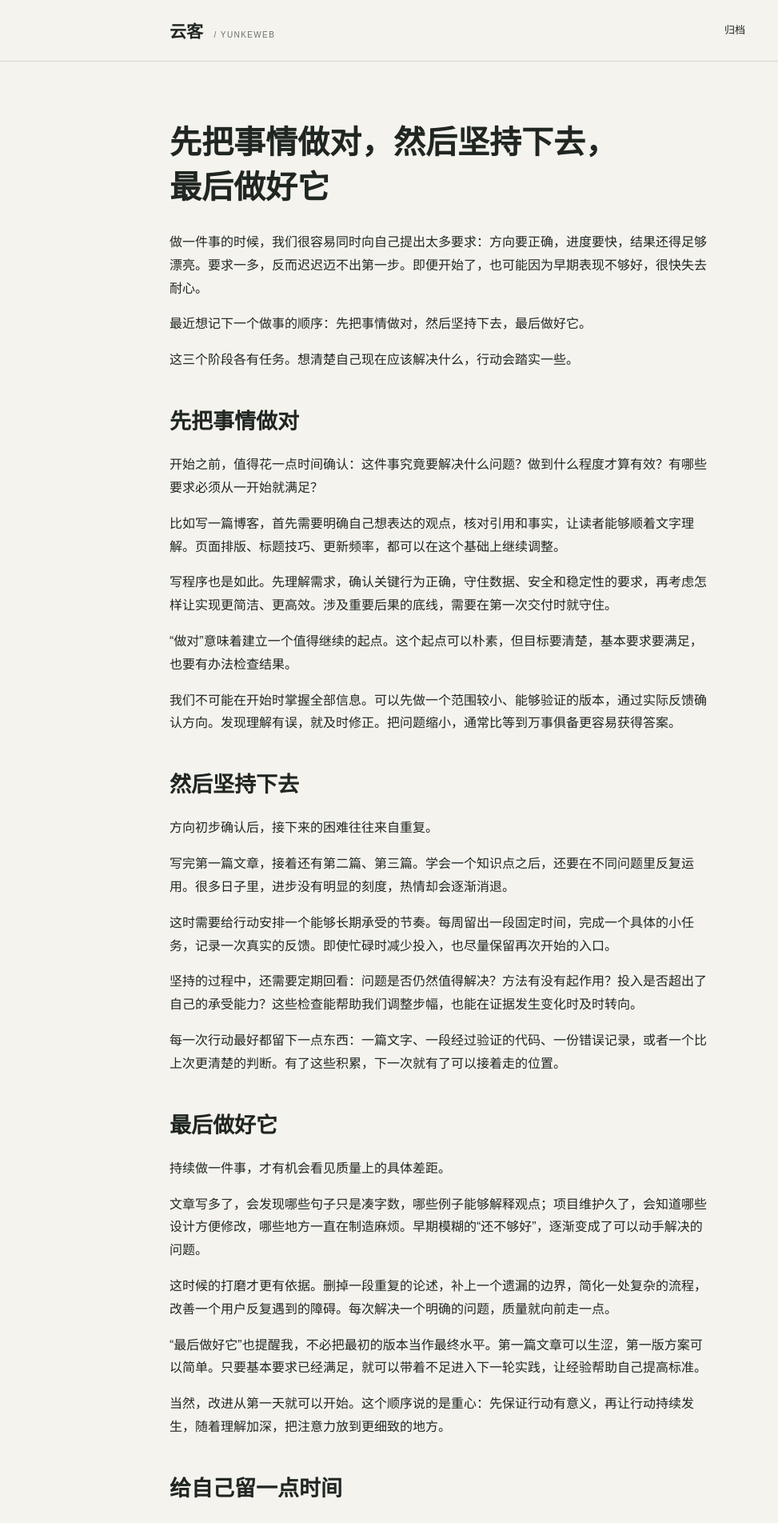
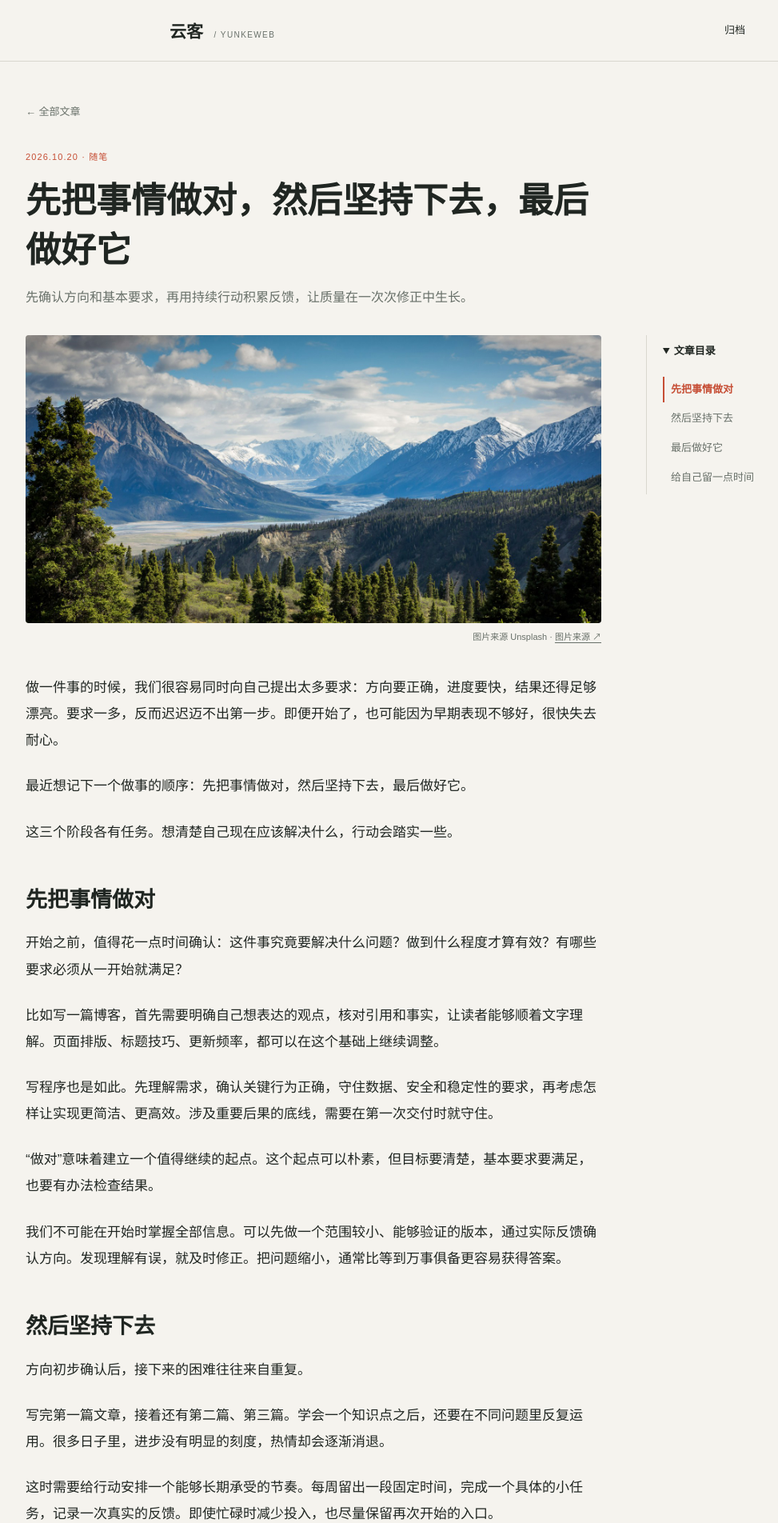
Before and after one commit to yunkeweb/blog, a Jekyll site: the page built from _posts/2026-10-20-do-it-right-keep-going-make-it-better.md, in a window 1280 px wide. Shown: the top 1904 px of the page at 80% size, without its empty margins (68-1041 px from the left). Built offline with Jekyll 4.4.1, drawn with Linux system fonts in a browser that asks for light colours.

Commit message:
feat: improve article pages with cover and sticky table of contents

```diff
--- a/_layouts/default.html
+++ b/_layouts/default.html
@@ -19,7 +19,7 @@
       </div>
     </header>
 
-    <main class="wrap">
+    <main class="wrap{% if page.layout == 'post' %} post-wrap{% endif %}">
       {{ content }}
     </main>
 
--- /dev/null
+++ b/_layouts/post.html
@@ -0,0 +1,34 @@
+---
+layout: default
+---
+
+<article class="post-page">
+  <header class="post-header">
+    <a class="post-back" href="/articles/">← 全部文章</a>
+    <p class="post-meta"><time datetime="{{ page.date | date_to_xmlschema }}">{{ page.date | date: "%Y.%m.%d" }}</time>{% if page.categories.size > 0 %} · {{ page.categories | join: " / " }}{% endif %}</p>
+    <h1>{{ page.title | escape }}</h1>
+    {% if page.description %}<p class="post-description">{{ page.description | escape }}</p>{% endif %}
+  </header>
+
+  <div class="post-layout">
+    <aside class="post-sidebar" hidden>
+      <details class="post-toc">
+        <summary>文章目录</summary>
+        <nav aria-label="文章目录"><ol id="post-toc-list"></ol></nav>
+      </details>
+    </aside>
+
+    <div class="post-main">
+      {% if page.cover %}
+      <figure class="post-cover">
+        <img src="{{ page.cover | relative_url }}" alt="{{ page.cover_alt | default: '' | escape }}" width="1600" height="800" fetchpriority="high">
+        {% if page.cover_credit %}<figcaption>{{ page.cover_credit | escape }}{% if page.cover_source %} · <a href="{{ page.cover_source | escape }}" rel="noopener noreferrer" target="_blank">图片来源 ↗</a>{% endif %}</figcaption>{% endif %}
+      </figure>
+      {% endif %}
+      <div class="post-content">{{ content }}</div>
+      <div class="post-end"><span>感谢阅读</span><a href="/articles/">浏览更多文章 →</a></div>
+    </div>
+  </div>
+</article>
+
+<script src="{{ '/assets/js/post.js' | relative_url }}" defer></script>
--- a/_posts/2026-10-20-do-it-right-keep-going-make-it-better.md
+++ b/_posts/2026-10-20-do-it-right-keep-going-make-it-better.md
@@ -1,12 +1,14 @@
 ---
-layout: default
+layout: post
 title: "先把事情做对，然后坚持下去，最后做好它"
 date: 2026-10-20 23:20:00 +0800
 categories: [随笔]
 description: "先确认方向和基本要求，再用持续行动积累反馈，让质量在一次次修正中生长。"
+cover: /assets/images/article-cover.jpg
+cover_alt: "云雾之间，阳光照亮连绵的山峰。"
+cover_credit: "图片来源 Unsplash"
+cover_source: https://unsplash.com/photos/twukN12EN7c
 ---
-
-# 先把事情做对，然后坚持下去，最后做好它
 
 做一件事的时候，我们很容易同时向自己提出太多要求：方向要正确，进度要快，结果还得足够漂亮。要求一多，反而迟迟迈不出第一步。即便开始了，也可能因为早期表现不够好，很快失去耐心。
 
--- a/assets/css/style.css
+++ b/assets/css/style.css
@@ -43,4 +43,64 @@ main > h2 { font-size: 27px; margin-top: 42px; }
 .archive-item h3 { margin: 0; font-size: 20px; }
 .archive-item p { color: var(--muted); font-size: 14px; margin: 4px 0 0; }
 .site-footer { margin-top: 84px; padding: 27px 0; border-top: 1px solid var(--line); color: var(--muted); font-size: 12px; }
+
+/* Article reading layout. */
+.post-wrap { width: min(1080px, calc(100% - 40px)); }
+.post-page { padding-top: 48px; }
+.post-header { max-width: 720px; margin-bottom: 32px; }
+.post-back { display: inline-block; color: var(--muted); font-size: 13px; margin-bottom: 36px; }
+.post-header h1 { max-width: none; font-size: 44px; margin: 12px 0 16px; }
+.post-description { margin: 0; color: var(--muted); font-size: 16px; }
+.post-layout { display: grid; grid-template-columns: minmax(0, 720px) minmax(0, 1fr); gap: 56px; align-items: start; }
+.post-main { grid-column: 1; grid-row: 1; min-width: 0; }
+.post-sidebar { grid-column: 2; grid-row: 1; position: sticky; top: 32px; }
+.post-sidebar[hidden] { display: none; }
+.post-toc { border-left: 1px solid var(--line); padding-left: 20px; }
+.post-toc summary { font-size: 13px; font-weight: 700; cursor: pointer; padding: 8px 0; }
+.post-toc nav { display: block; max-height: calc(100dvh - 130px); overflow-y: auto; margin-top: 12px; }
+.post-toc ol { list-style: none; padding: 0; margin: 0; }
+.post-toc li { margin: 0 0 4px; }
+.post-toc a { display: block; padding: 6px 8px; border-left: 2px solid transparent; color: var(--muted); font-size: 13px; line-height: 1.6; overflow-wrap: anywhere; }
+.post-toc a:hover { color: var(--accent); }
+.post-toc a[aria-current] { color: var(--accent); border-left-color: var(--accent); font-weight: 700; }
+.post-toc .toc-subheading { padding-left: 12px; }
+.post-cover { margin: 0 0 36px; }
+.post-cover img { display: block; width: 100%; height: auto; aspect-ratio: 2 / 1; object-fit: cover; border-radius: 4px; }
+.post-cover figcaption { margin-top: 8px; text-align: right; color: var(--muted); font-size: 11px; }
+.post-cover figcaption a { text-decoration: underline; text-underline-offset: 3px; }
+.post-content { font-size: 17px; line-height: 1.95; overflow-wrap: anywhere; }
+.post-content > :first-child { margin-top: 0; }
+.post-content p { margin: 0 0 24px; }
+.post-content h2 { font-size: 27px; margin: 48px 0 20px; }
+.post-content h3 { font-size: 21px; margin: 32px 0 16px; }
+.post-content h2, .post-content h3 { scroll-margin-top: 32px; }
+.post-content a { color: var(--accent); text-decoration: underline; text-underline-offset: 4px; }
+.post-content ul, .post-content ol { padding-left: 24px; }
+.post-content li { margin: 8px 0; }
+.post-content blockquote { margin: 28px 0; padding: 4px 0 4px 24px; border-left: 3px solid var(--accent); color: var(--muted); }
+.post-content blockquote p:last-child { margin-bottom: 0; }
+.post-content img { max-width: 100%; height: auto; }
+.post-content pre { overflow-x: auto; padding: 20px; background: #eae7df; border-radius: 4px; }
+.post-content code { font-size: 0.9em; }
+.post-content table { display: block; overflow-x: auto; border-collapse: collapse; }
+.post-content th, .post-content td { padding: 8px 12px; border: 1px solid var(--line); }
+.post-content hr { border: 0; border-top: 1px solid var(--line); margin: 40px 0; }
+.post-end { display: flex; justify-content: space-between; gap: 16px; margin-top: 48px; padding-top: 24px; border-top: 1px solid var(--line); font-size: 13px; color: var(--muted); }
+.post-end a { color: var(--accent); }
+:focus-visible { outline: 2px solid var(--accent); outline-offset: 4px; }
+@media (max-width: 1023px) {
+  .post-wrap { max-width: 720px; }
+  .post-layout { display: flex; flex-direction: column; gap: 28px; }
+  .post-sidebar { position: static; width: 100%; }
+  .post-toc { border: 1px solid var(--line); border-radius: 4px; padding: 8px 16px; }
+  .post-toc nav { max-height: 45dvh; margin: 8px 0; }
+}
+@media (max-width: 520px) {
+  .post-page { padding-top: 28px; }
+  .post-back { margin-bottom: 28px; }
+  .post-header h1 { font-size: 32px; }
+  .post-description { font-size: 15px; }
+  .post-content { font-size: 16px; }
+  .post-content h2 { font-size: 24px; margin-top: 36px; }
+}
 @media (max-width: 520px) { .header-content { min-height: 64px; } .brand span { display: none; } nav { gap: 14px; } .intro { padding: 65px 0 48px; } main > h1 { font-size: 33px; margin-top: 52px; } .archive-item { grid-template-columns: 50px 1fr; gap: 12px; } .archive-category { grid-column: 2; } }
--- /dev/null
+++ b/assets/js/post.js
@@ -0,0 +1,60 @@
+(() => {
+  const content = document.querySelector('.post-content');
+  const sidebar = document.querySelector('.post-sidebar');
+  const list = document.querySelector('#post-toc-list');
+  if (!content || !sidebar || !list) return;
+
+  const headings = [...content.querySelectorAll('h2, h3')];
+  if (headings.length === 0) return;
+
+  const links = headings.map((heading, index) => {
+    if (!heading.id) {
+      let id = `section-${index + 1}`;
+      while (document.getElementById(id)) id += '-section';
+      heading.id = id;
+    }
+    const item = document.createElement('li');
+    item.classList.toggle('toc-subheading', heading.tagName === 'H3');
+    const link = document.createElement('a');
+    link.href = `#${encodeURIComponent(heading.id)}`;
+    link.textContent = heading.textContent;
+    item.append(link);
+    list.append(item);
+    return link;
+  });
+
+  sidebar.hidden = false;
+  const details = sidebar.querySelector('details');
+  const desktop = window.matchMedia('(min-width: 1024px)');
+  const updateDisclosure = () => { details.open = desktop.matches; };
+  updateDisclosure();
+  desktop.addEventListener('change', updateDisclosure);
+
+  // Match the heading nearest the reading edge, including on hash navigation.
+  const updateCurrent = () => {
+    let current = 0;
+    headings.forEach((heading, index) => {
+      if (heading.getBoundingClientRect().top <= 120) current = index;
+    });
+    if (window.scrollY > 0 && window.innerHeight + window.scrollY >= document.documentElement.scrollHeight - 2) {
+      current = headings.length - 1;
+    }
+    links.forEach((link, index) => {
+      if (index === current) link.setAttribute('aria-current', 'location');
+      else link.removeAttribute('aria-current');
+    });
+  };
+
+  let scheduled = false;
+  window.addEventListener('scroll', () => {
+    if (scheduled) return;
+    scheduled = true;
+    requestAnimationFrame(() => {
+      updateCurrent();
+      scheduled = false;
+    });
+  }, { passive: true });
+  window.addEventListener('resize', updateCurrent);
+  window.addEventListener('load', updateCurrent);
+  updateCurrent();
+})();
```
Also changed, not shown: _posts/2026-10-09-first-post.md (+1 -3 lines), _posts/2026-10-15-programmer-value-in-ai-era.md (+1 -3 lines), _posts/2026-10-15-today-is-cruel.md (+1 -3 lines), README.md, assets/images/article-cover.jpg (added).
